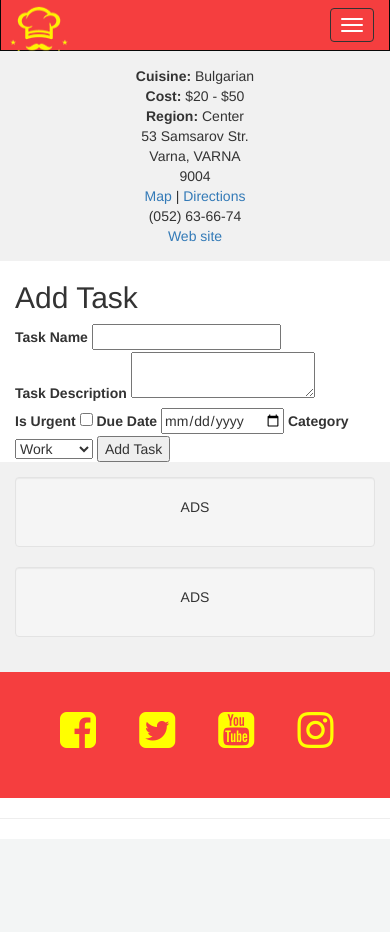
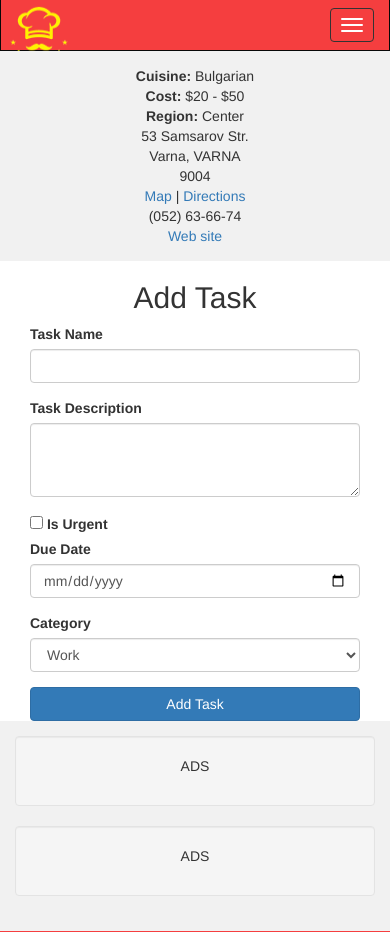
Before and after one commit to kamenco/dines, a Flask app: page /add_task in a window 390 px wide. Shown: the part 351-1283 px from the top of the page. Before the commit the page ends 1149 px from the top, so only its background shows below. Run offline with Flask 3, Linux system fonts and the light colour scheme; some libraries are stand-ins or nearby versions.

Commit message:
Bootstrap styling added to login.html and the add_task html. The forms are centeredwith row justify cotent center. Dynamic class asignment added to base.html

```diff
--- a/taskmanager/static/css/style.css
+++ b/taskmanager/static/css/style.css
@@ -38,6 +38,14 @@
       padding-top: 2px;
       padding-bottom: 2px;
     }
+
+    /* Add this to your existing CSS file */
+
+.navbar-nav > .active > a {
+  background-color: #f16c6b !important;
+  color: white !important;
+}
+
 
     #chef {
       padding-top: 2px;
--- a/taskmanager/templates/add_task.html
+++ b/taskmanager/templates/add_task.html
@@ -1,26 +1,37 @@
 {% extends "base.html" %}
 {% block content %}
-    <h2>Add Task</h2>
+<div class="container mt-5">
+    <h2 class="text-center">Add Task</h2>
     <form method="post">
+        <div class="row justify-content-center">
+            <div class="col-md-6">
+                <div class="form-group">
                     <label for="task_name">Task Name</label>
-        <input type="text" name="task_name" id="task_name" required>
-
+                    <input type="text" class="form-control" name="task_name" id="task_name" required>
+                </div>
+                <div class="form-group">
                     <label for="task_description">Task Description</label>
-        <textarea name="task_description" id="task_description" required></textarea>
-
-        <label for="is_urgent">Is Urgent</label>
-        <input type="checkbox" name="is_urgent" id="is_urgent">
-
+                    <textarea class="form-control" name="task_description" id="task_description" rows="3" required></textarea>
+                </div>
+                <div class="form-check mb-3">
+                    <input type="checkbox" class="form-check-input" name="is_urgent" id="is_urgent">
+                    <label class="form-check-label" for="is_urgent">Is Urgent</label>
+                </div>
+                <div class="form-group">
                     <label for="due_date">Due Date</label>
-        <input type="date" name="due_date" id="due_date" required>
-
+                    <input type="date" class="form-control" name="due_date" id="due_date" required>
+                </div>
+                <div class="form-group">
                     <label for="category_id">Category</label>
-        <select name="category_id" id="category_id" required>
+                    <select class="form-control" name="category_id" id="category_id" required>
                         {% for category in categories %}
                             <option value="{{ category.id }}">{{ category.category_name }}</option>
                         {% endfor %}
                     </select>
-
-        <button type="submit">Add Task</button>
+                </div>
+                <button type="submit" class="btn btn-primary btn-block">Add Task</button>
+            </div>
+        </div>
     </form>
+</div>
 {% endblock %}
--- a/taskmanager/templates/base.html
+++ b/taskmanager/templates/base.html
@@ -35,9 +35,9 @@
       </div>
       <div class="collapse navbar-collapse" id="myNavbar">
         <ul class="nav navbar-nav">
-          <li><a href="{{ url_for('home') }}">Home</a></li>
-          <li><a href="{{ url_for('menu') }}">Menu</a></li>
-          <li><a href="{{ url_for('contact') }}">Contact</a></li>
+          <li class="{% if request.endpoint == 'home' %}active{% endif %}"><a href="{{ url_for('home') }}">Home</a></li>
+          <li class="{% if request.endpoint == 'menu' %}active{% endif %}"><a href="{{ url_for('menu') }}">Menu</a></li>
+          <li class="{% if request.endpoint == 'contact' %}active{% endif %}"><a href="{{ url_for('contact') }}">Contact</a></li>
         </ul>
         <ul class="nav navbar-nav navbar-right">
           {% if session.get('logged_in') %}
```
Also changed, not shown: taskmanager/templates/login.html (+9 -5 lines), instance/taskmanager.db. Lines whose indentation alone changed are shown as unchanged.
